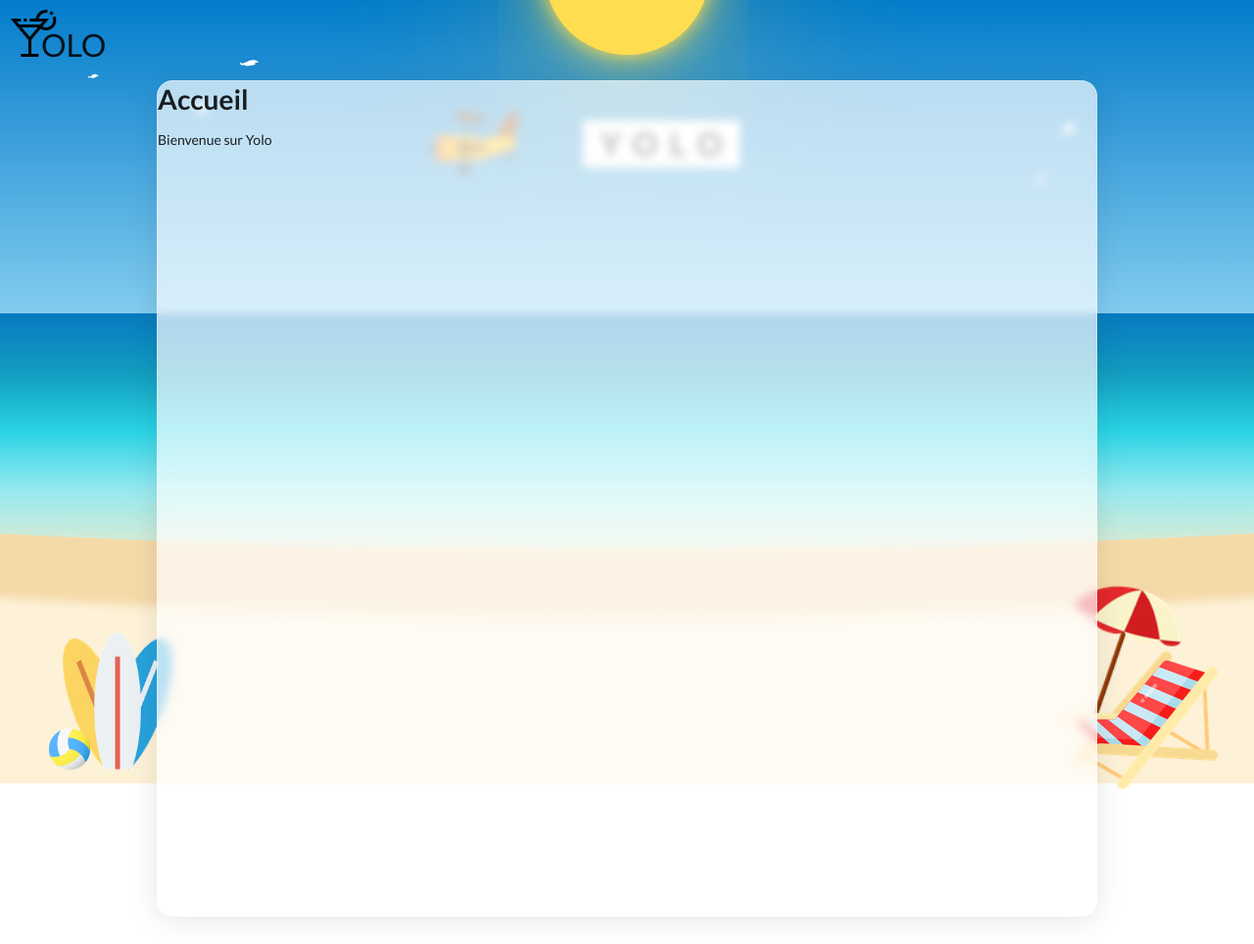
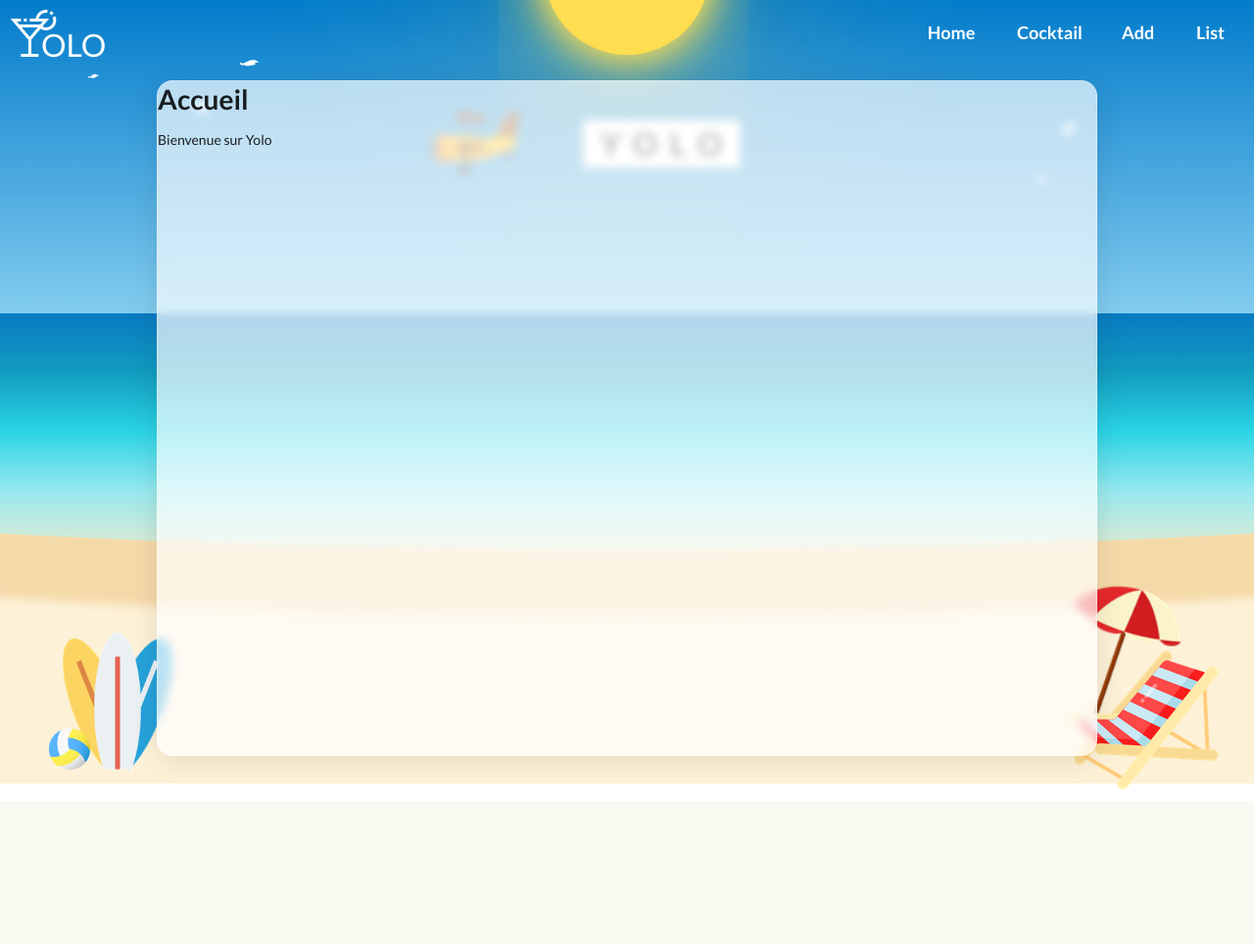
Before and after one commit to MaelJansen/Yolo, a Django app: template yolo/yolo/templates/404.html in a window 1280 px wide; the page is wider, and only the part inside the window is pictured. Shown: that part at 98% size. After the commit the page ends 818 px from the top of that part, so only its background shows below. Run offline with Django 5.2, Linux system fonts and the light colour scheme; the template is opened without the code that fills it, so the values that code supplies are empty; parts of the project's set-up code (start-up, migrations or seed data) failed here and were passed over.

Commit message:
menu and interface fix

```diff
--- a/yolo/yolo/static/css/yolo.css
+++ b/yolo/yolo/static/css/yolo.css
@@ -5,6 +5,7 @@
 
 .interface {
   width: 100%;
+  height: 100%;
   display: flex;
   position: relative;
   align-items: center;
@@ -16,6 +17,26 @@
 .top-navbar{
   min-width: 100%;
   padding: 10px;
+  display: flex;
+  justify-content: space-between;
+}
+
+.menu{
+  display: flex;
+  justify-content: space-between;
+  align-items: center;
+}
+
+.menu a{
+  margin: 0 20px;
+  font-size: large;
+  font-weight: bold;
+  color: white;
+  text-decoration: none;
+}
+
+.menu a:hover{
+  color: #f0f0f0;
 }
 
 .logo{
@@ -23,11 +44,13 @@
   align-items: baseline;
   font-weight:lighter;
   font-size:xx-large;
+  color: white;
 }
 
 .logo img{
   width: 1.5em;
   margin-right: -0.5em;
+  filter: invert(1);
 }
 
 .section{
@@ -249,8 +272,14 @@
 }
 
 @keyframes shine {
+  0% {
+    box-shadow: 0 0 10px #ffdd50, 0 0 40px #ffdd50, 0 0 250px #ffdd50;
+  }
   50% {
-    box-shadow: 0 0 20px #ffdd50, 0 0 60px #ffdd50, 0 0 250px #ffdd50;
+    box-shadow: 0 0 40px #ffdd50, 0 0 80px #ffdd50, 0 0 300px #ffdd50;
+  }
+  100% {
+    box-shadow: 0 0 10px #ffdd50, 0 0 40px #ffdd50, 0 0 200px #ffdd50;
   }
 }
 
--- a/yolo/yolo/templates/base.html
+++ b/yolo/yolo/templates/base.html
@@ -66,7 +66,21 @@
       <div class="sand-front"></div>
     </div>
     <div class="interface">
-      <nav class="top-navbar"><div class="logo"><img class="ui image" src="../../media/images/martini-glass.png" alt="Y" />OLO</div></nav>
+      <nav class="top-navbar">
+        <div class="logo">
+          <img class="ui image" src="../../media/images/martini-glass.png" alt="Y" />
+          OLO
+        </div>
+        <div class="menu">
+          <div class="menu-left">
+            <a href="#">Home</a>
+            <a href="#">Cocktail</a>
+          </div>
+          <div class="menu-right">
+            <a href="#">Add</a>
+            <a href="#">List</a>
+        </div>
+      </nav>
       <div class="section">
         <h1>Accueil</h1>
         <p>Bienvenue sur Yolo</p>
```
